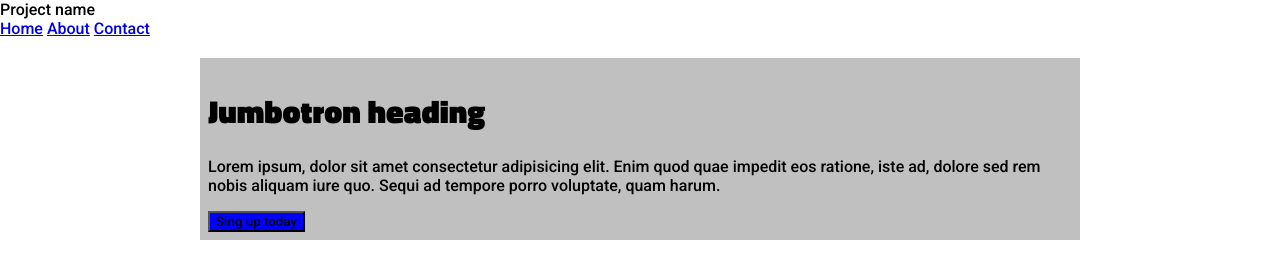
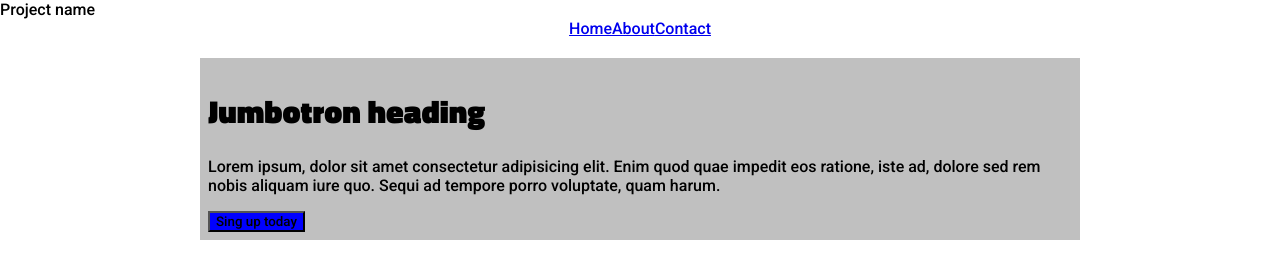
Before and after one commit to EdaToktogulova/aaa, a plain HTML site: page index.html in a window 1280 px wide. Drawn offline with Linux system fonts and the light colour scheme.

Commit message:
add <ul>

```diff
--- a/index.html
+++ b/index.html
@@ -14,11 +14,13 @@
   </head>
 
   <body>
-    <nav>
+    <nav class="navbar">
       <aside>Project name</aside>
-      <a href="#">Home</a>
-      <a href="#">About</a>
-      <a href="#">Contact</a>
+      <ul>
+        <a href="#">Home</a>
+        <a href="#">About</a>
+        <a href="#">Contact</a>
+      </ul>
     </nav>
 
     <header class="container col-12 about">
```
